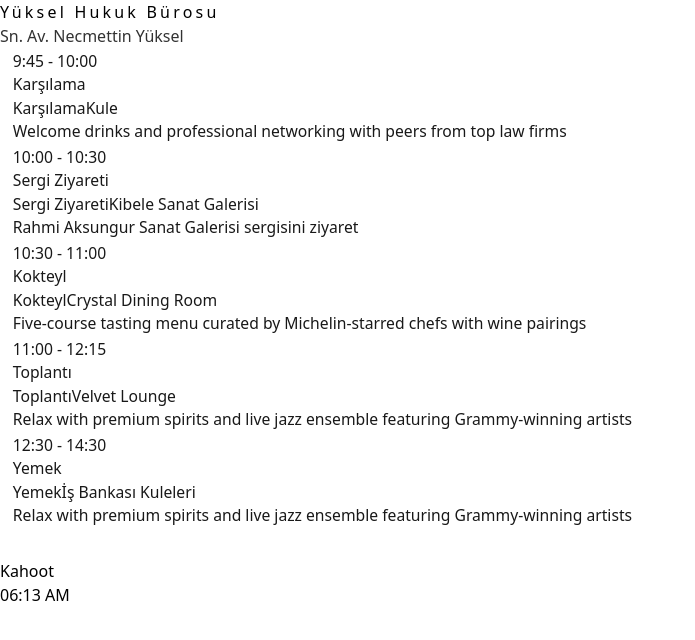
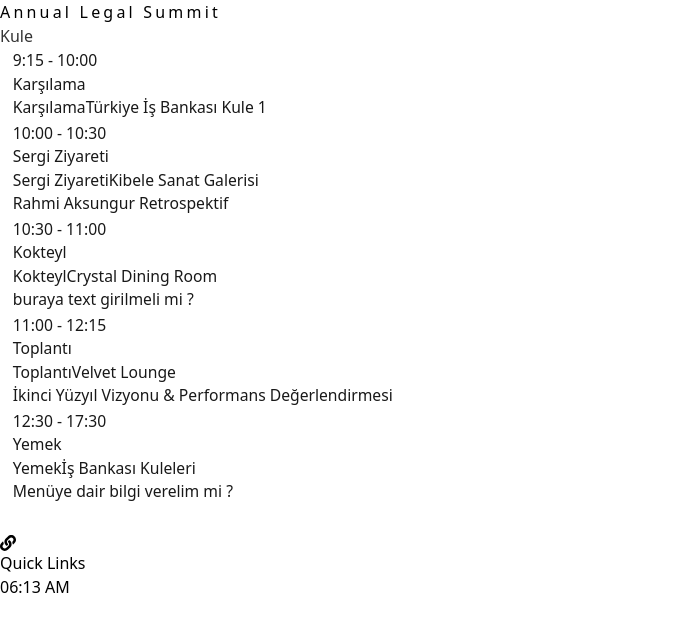
Before and after one commit to d-yas/agenda-ib, a React (Vite) app: page /1 in a window 1280 px wide. Shown: the top 640 px of the page, without its empty margins (0-695 px from the left). Built offline with nearby package versions, Linux system fonts and the light colour scheme.

Commit message:
url defined

```diff
--- a/src/components/Footer.jsx
+++ b/src/components/Footer.jsx
@@ -139,8 +139,8 @@
             <img src="logotam.png" alt="logo" width={100} />
           </motion.div>
 
-          {/* <Interactive links={interactiveLinks} /> */}
-          <StaticKahoot />
+          <Interactive links={interactiveLinks} />
+          {/* <StaticKahoot /> */}
 
           {/* Clock */}
           <motion.div
--- a/src/components/TimeLine.jsx
+++ b/src/components/TimeLine.jsx
@@ -200,7 +200,7 @@
                 >
                   <div className="inline-flex items-center px-2 py-1 rounded-full bg-gradient-to-r from-[#00FFD1]/10 to-[#00FFD1]/20">
                     <motion.span className="text-xs text-[#00FFD1]">
-                      LIVE NOW
+                      Gerçekleşiyor
                     </motion.span>
                   </div>
                 </motion.div>
--- a/src/data/eventSchedule.jsx
+++ b/src/data/eventSchedule.jsx
@@ -2,12 +2,10 @@
     {
       id: 1,
       type: "Karşılama",
-      time: "9:45 - 10:00",
+      time: "9:15 - 10:00",
       title: "Karşılama",
-      description: "Welcome drinks and professional networking with peers from top law firms",
-      location: "Kule",
-      dressCode: "Business Attire",
-      icon: "🤝",
+      description: "",
+      location: "Türkiye İş Bankası Kule 1",
       highlight: false
     },
     {
@@ -15,10 +13,8 @@
       type: "Sergi Ziyareti",
       time: "10:00 - 10:30",
       title: "Sergi Ziyareti",
-      description: "Rahmi Aksungur Sanat Galerisi sergisini ziyaret",
+      description: "Rahmi Aksungur Retrospektif ",
       location: "Kibele Sanat Galerisi",
-      dressCode: "Cocktail Attire",
-      icon: "🍸",
       highlight: false
     },
     {
@@ -26,10 +22,8 @@
       type: "Kokteyl",
       time: "10:30 - 11:00",
       title: "Kokteyl",
-      description: "Five-course tasting menu curated by Michelin-starred chefs with wine pairings",
+      description: "buraya text girilmeli mi ?",
       location: "Crystal Dining Room",
-      dressCode: "Black Tie Optional",
-      icon: "🍽️",
       highlight: false
     },
     {
@@ -37,18 +31,17 @@
       type: "Toplantı",
       time: "11:00 - 12:15",
       title: "Toplantı",
-      description: "Relax with premium spirits and live jazz ensemble featuring Grammy-winning artists",
+      /* description: "Bankacılık sektörü ve İkinci Yüzyıl",  */
+      description: "İkinci Yüzyıl Vizyonu & Performans Değerlendirmesi",
       location: "Velvet Lounge",
-      dressCode: "Evening Attire",
-      icon: "🎷",
       highlight: false
     },
     {
       id: 5,
       type: "Yemek",
-      time: "12:30 - 14:30",
+      time: "12:30 - 17:30",
       title: "Yemek",
-      description: "Relax with premium spirits and live jazz ensemble featuring Grammy-winning artists",
+      description: "Menüye dair bilgi verelim mi ?",
       location: "İş Bankası Kuleleri",
       highlight: false
     }
--- a/src/data/guestList.jsx
+++ b/src/data/guestList.jsx
@@ -3,7 +3,7 @@
     firm: "Yüksel Hukuk Bürosu",
     members: [
       {
-        id: "1",
+        id: "YUKSEL-G7P9C4MB",
         name: "",
         title: "Sn. Av. Necmettin Yüksel"
       },
@@ -13,7 +13,7 @@
     firm: "Yön Hukuk Bürosu",
     members: [
       {
-        id: "2",
+        id: "YON-J2W8N0TR",
         name: "",
         title: "Sn. Av. Alpkan Demirkan"
       },
@@ -23,7 +23,7 @@
     firm: "Sökmen Hukuk Bürosu",
     members: [
       {
-        id: "3",
+        id: "SOKMEN-K3V7A2QD",
         name: "",
         title: "Sn. Av. Saadet Sökmen"
       },
@@ -33,7 +33,7 @@
     firm: "Erol Hukuk Bürosu",
     members: [
       {
-        id: "4",
+        id: "EROL-T0Y1R8XZ",
         name: "",
         title: "Sn. Av. Tuğra Nuri Erol"
       },
@@ -43,9 +43,9 @@
     firm: "Timurkaynak Hukuk Bürosu",
     members: [
       {
-        id: "5",
+        id: "TIMURKAYNAK-M9C5E7UL",
         name: "",
-        title: "Sn. Av. Umut Levent Timurkaynak"
+        title: "Sn. Av. Ufuk Levent Timurkaynak"
       },
     ]
   },
@@ -53,7 +53,7 @@
     firm: "Kırçıl Hukuk Bürosu",
     members: [
       {
-        id: "6",
+        id: "KIRCIL-W8K2Z1NP",
         name: "",
         title: "Sn. Av. Burcu Eroğlu"
       },
```
Also changed, not shown: 1 other file (tests, documents, lock files or other folders).
